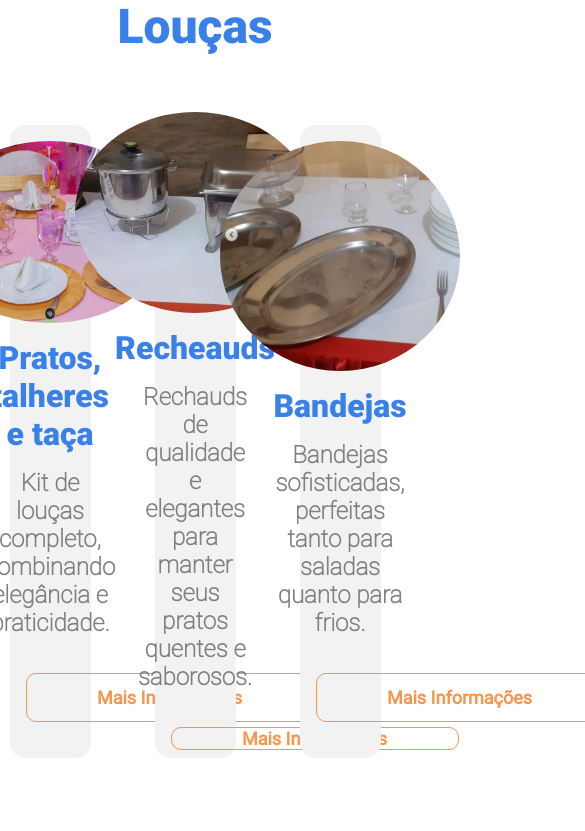
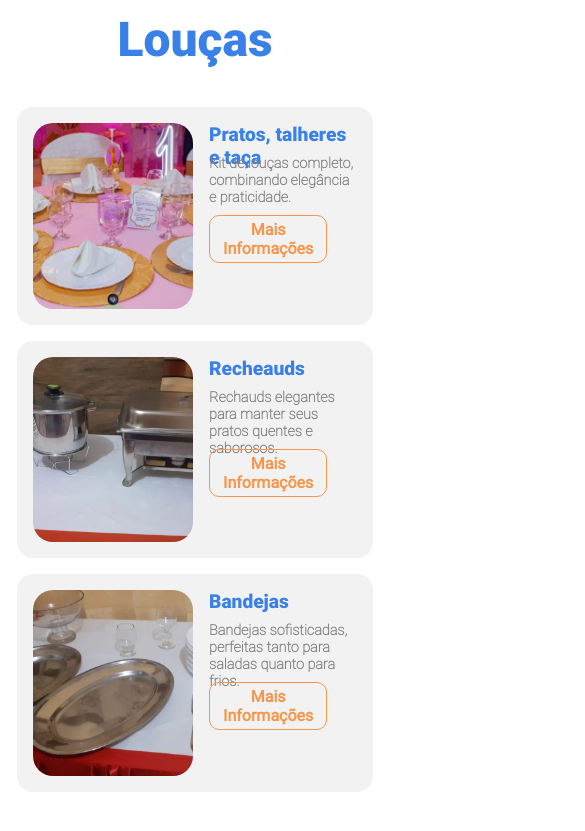
Before and after one commit to tsgomes9/tseventos-page, a React (Vite) app: page / in a window 390 px wide. Shown: the part 1663-2494 px from the top of the page, 585 px wide, since content can reach past the window. Built offline with nearby package versions, Linux system fonts and the light colour scheme.

Commit message:
style: responsive session crockery

```diff
--- a/src/pages/Homepage/components/CrockerySession/index.tsx
+++ b/src/pages/Homepage/components/CrockerySession/index.tsx
@@ -1,11 +1,14 @@
-import { OutlinedButton, SessionDefault, TextH1 } from "../../style";
+import { SessionDefault, TextH1 } from "../../style";
 import {
   CardImg,
+  CardImgContainer,
   CardItem,
   CardsList,
   CardText,
+  CardTextContent,
   CardTitle,
   FooterCrockerySession,
+  OutlinedButtonResponsive,
   TitleCrockerySession,
 } from "./style";
 import CrockeryImg from "../../../../assets/CrockerySession/img-01.jpg";
@@ -21,32 +24,51 @@ export default function CrockerySession() {
 
       <CardsList>
         <CardItem>
+          <CardImgContainer>
             <CardImg src={CrockeryImg} />
+          </CardImgContainer>
+
+          <CardTextContent>
             <CardTitle>Pratos, talheres e taça</CardTitle>
             <CardText>
               Kit de louças completo, combinando elegância e praticidade.
             </CardText>
-          <OutlinedButton>Mais Informações</OutlinedButton>
+            <OutlinedButtonResponsive>
+              Mais Informações
+            </OutlinedButtonResponsive>
+          </CardTextContent>
         </CardItem>
 
         <CardItem>
+          <CardImgContainer>
             <CardImg src={Recheaud} />
+          </CardImgContainer>
+
+          <CardTextContent>
             <CardTitle>Recheauds</CardTitle>
             <CardText>
-            Rechauds de qualidade e elegantes para manter seus pratos quentes e
-            saborosos.
+              Rechauds elegantes para manter seus pratos quentes e saborosos.
             </CardText>
-          <OutlinedButton>Mais Informações</OutlinedButton>
+            <OutlinedButtonResponsive>
+              Mais Informações
+            </OutlinedButtonResponsive>
+          </CardTextContent>
         </CardItem>
 
         <CardItem>
+          <CardImgContainer>
             <CardImg src={Bandeja} />
+          </CardImgContainer>
+          <CardTextContent>
             <CardTitle>Bandejas</CardTitle>
             <CardText>
               Bandejas sofisticadas, perfeitas tanto para saladas quanto para
               frios.
             </CardText>
-          <OutlinedButton>Mais Informações</OutlinedButton>
+            <OutlinedButtonResponsive>
+              Mais Informações
+            </OutlinedButtonResponsive>
+          </CardTextContent>
         </CardItem>
       </CardsList>
 
--- a/src/pages/Homepage/components/CrockerySession/style.tsx
+++ b/src/pages/Homepage/components/CrockerySession/style.tsx
@@ -1,9 +1,14 @@
 import styled from "styled-components";
+import { OutlinedButton } from "../../style";
 
 export const TitleCrockerySession = styled.div`
   height: 15vh;
   width: 100%;
   text-align: center;
+
+  @media screen and (max-width: 800px) {
+    height: 12vh;
+  }
 `;
 
 export const CardsList = styled.div`
@@ -12,11 +17,26 @@ export const CardsList = styled.div`
   gap: 4rem;
   display: flex;
   height: 75vh;
+
+  @media screen and (max-width: 1250px) {
+    gap: 2rem;
+  }
+
+  @media screen and (max-width: 1020px) {
+    gap: 1rem;
+  }
+
+  @media screen and (max-width: 800px) {
+    display: flex;
+    flex-direction: column;
+    padding: 1rem;
+    height: 80vh;
+  }
 `;
 
 export const CardItem = styled.div`
   height: 100%;
-  width: 25%;
+  width: calc(30% - 1rem);
   background-color: #f2f2f2;
   display: flex;
   flex-direction: column;
@@ -26,26 +46,119 @@ export const CardItem = styled.div`
   border-radius: 1rem;
   gap: 1rem;
   padding: 1rem;
+
+  @media screen and (max-width: 800px) {
+    width: 100%;
+    height: 100%;
+    flex-direction: row;
+    text-align: left;
+    justify-content: start;
+  }
 `;
 
 export const CardImg = styled.img`
-  height: 15rem;
-  width: 15rem;
+  cursor: pointer;
+  height: 100%;
+  width: 100%;
+  object-fit: cover;
+  transition: transform 0.3s ease-in-out;
+
+  &:hover {
+    transform: scale(1.2);
+  }
+`;
+
+export const CardImgContainer = styled.div`
+  height: 30vh;
+  width: 30vh;
   border-radius: 50%;
+  overflow: hidden;
+
+  @media screen and (max-width: 1020px) {
+    height: 25vh;
+    width: 25vh;
+  }
+
+  @media screen and (max-width: 900px) {
+    height: 22vh;
+    width: 22vh;
+  }
+
+  @media screen and (max-width: 800px) {
+    min-height: 10rem;
+    min-width: 10rem;
+    border-radius: 20px;
+  }
+`;
+
+export const CardTextContent = styled.div`
+  display: flex;
+  flex-direction: column;
+  height: 40%;
+
+  @media screen and (max-width: 800px) {
+    height: 100%;
+    width: 80%;
+    justify-content: start;
+  }
 `;
 
 export const CardTitle = styled.h1`
   font-size: 2rem;
   color: #3981e9;
+  height: 3.5rem;
+
+  @media screen and (max-width: 1350px) {
+    font-size: 1.5rem;
+  }
+
+  @media screen and (max-width: 800px) {
+    height: 2rem;
+    font-size: 1.3rem;
+  }
+
+  @media screen and (max-width: 500px) {
+    font-size: 1.2rem;
+  }
 `;
 
 export const CardText = styled.h2`
-  font-size: 1.5rem;
+  font-size: 1.2rem;
   color: grey;
+  height: 6rem;
   font-family: "Roboto Thin";
+
+  @media screen and (max-width: 1020px) {
+    font-size: 1rem;
+    height: 5rem;
+  }
+
+  @media screen and (max-width: 800px) {
+    height: 2.5rem;
+    font-size: 0.9rem;
+    width: 100%;
+  }
+`;
+
+export const OutlinedButtonResponsive = styled(OutlinedButton)`
+  margin: auto;
+  @media screen and (max-width: 1200px) {
+    width: 100%;
+  }
+
+  @media screen and (max-width: 800px) {
+    height: 3rem;
+    font-size: 1rem;
+    max-width: 80%;
+    margin: 20px 0;
+  }
 `;
 
 export const FooterCrockerySession = styled.div`
   height: 10vh;
   width: 100%;
+
+  @media screen and (max-width: 800px) {
+    height: 5vh;
+  }
 `;
```
Lines whose indentation alone changed are shown as unchanged.
